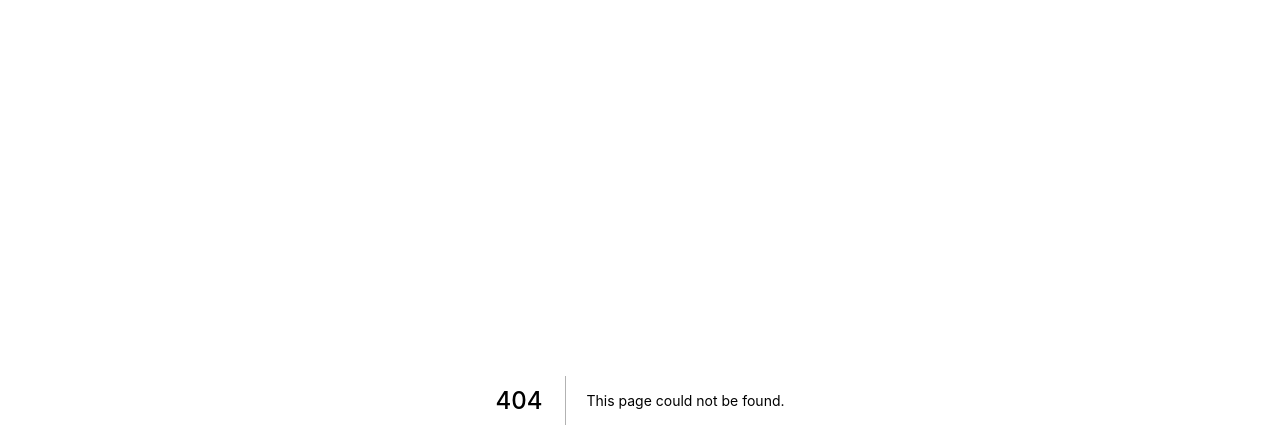
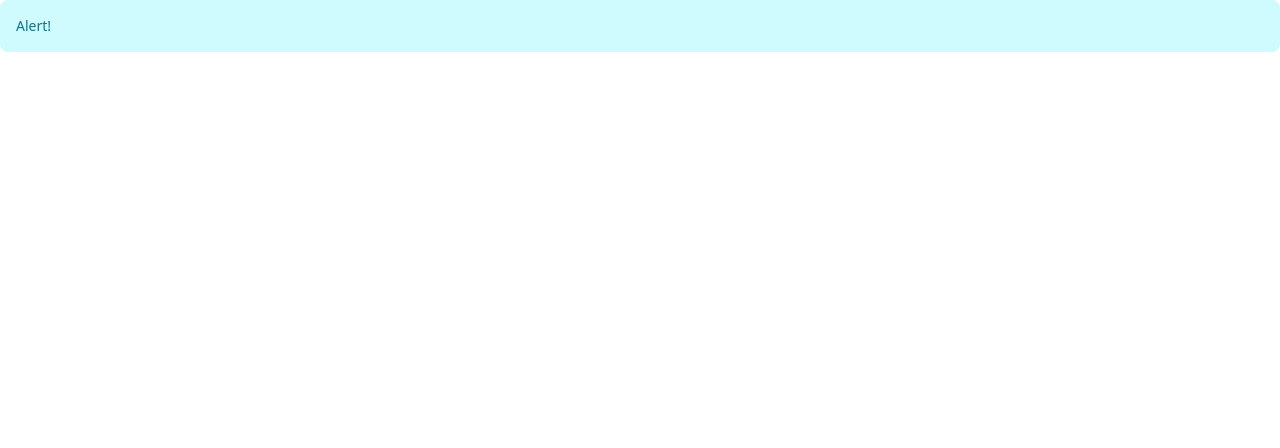
Before and after one commit to edwardsmoses/toptal-bike-rentals, a Next.js app: page /login in a window 1280 px wide. Before the commit this address had no page. Shown: the top 448 px of the page. Built offline with nearby package versions, Linux system fonts and the light colour scheme.

Commit message:
configured tailwind

```diff
--- a/package.json
+++ b/package.json
@@ -11,6 +11,8 @@
     "deploy": "yarn run build && yarn run export"
   },
   "dependencies": {
+    "flowbite": "^1.5.3",
+    "flowbite-react": "^0.1.11",
     "next": "12.3.1",
     "react": "18.2.0",
     "react-dom": "18.2.0"
@@ -19,8 +21,11 @@
     "@types/node": "18.7.18",
     "@types/react": "18.0.20",
     "@types/react-dom": "18.0.6",
+    "autoprefixer": "^10.4.12",
     "eslint": "8.23.1",
     "eslint-config-next": "12.3.1",
+    "postcss": "^8.4.16",
+    "tailwindcss": "^3.1.8",
     "typescript": "4.8.3"
   }
 }
--- /dev/null
+++ b/pages/login.tsx
@@ -0,0 +1,8 @@
+import React from "react";
+import { Alert } from "flowbite-react";
+
+const Login = () => {
+  return <Alert color="info">Alert!</Alert>;
+};
+
+export default Login;
--- /dev/null
+++ b/postcss.config.js
@@ -0,0 +1,6 @@
+module.exports = {
+  plugins: {
+    tailwindcss: {},
+    autoprefixer: {},
+  },
+}
--- a/styles/globals.css
+++ b/styles/globals.css
@@ -1,26 +1,3 @@
-html,
-body {
-  padding: 0;
-  margin: 0;
-  font-family: -apple-system, BlinkMacSystemFont, Segoe UI, Roboto, Oxygen,
-    Ubuntu, Cantarell, Fira Sans, Droid Sans, Helvetica Neue, sans-serif;
-}
-
-a {
-  color: inherit;
-  text-decoration: none;
-}
-
-* {
-  box-sizing: border-box;
-}
-
-@media (prefers-color-scheme: dark) {
-  html {
-    color-scheme: dark;
-  }
-  body {
-    color: white;
-    background: black;
-  }
-}
+@tailwind base;
+@tailwind components;
+@tailwind utilities;
--- /dev/null
+++ b/tailwind.config.js
@@ -0,0 +1,10 @@
+/** @type {import('tailwindcss').Config} */
+module.exports = {
+  content: ["./pages/**/*.{ts,tsx}", "./public/**/*.html", "./node_modules/flowbite-react/**/*.js",],
+  theme: {
+    extend: {},
+  },
+  plugins: [
+    require("flowbite/plugin")
+  ],
+};
```
Also changed, not shown: 2 other files (tests, documents, lock files or other folders).
